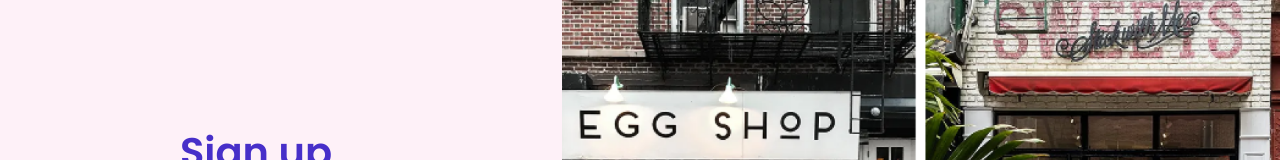
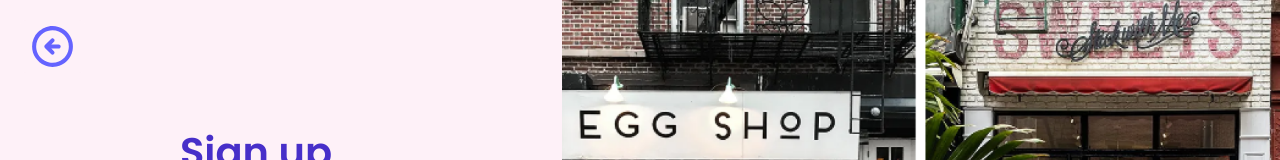
Before and after one commit to lups2000/stockbridge, a React (Create React App) app in the folder client/: page /signUp in a window 1280 px wide. Shown: the top 160 px of the page. Built offline with nearby package versions, Linux system fonts and the light colour scheme.

Commit message:
button to go back

```diff
--- a/client/src/pages/SignIn.tsx
+++ b/client/src/pages/SignIn.tsx
@@ -4,7 +4,10 @@ import { Title } from "../components/Text/Title";
 import { palette } from "../utils/colors";
 import signUpImage from "../assets/signUp.png";
 import { BodyText } from "../components/Text/BodyText";
+import backIcon from "../assets/back.svg";
+import { useNavigate } from "react-router-dom";
 export const SignIn: FC = () => {
+  const navigate = useNavigate();
   return (
     <>
       <div
@@ -25,17 +28,19 @@ export const SignIn: FC = () => {
             }}
             message="Sign in "
           />
+          <Button
+            style={{ position: "absolute", left: 20, top: 20, backgroundColor: palette.pageBG, border: "none" }}
+            onClick={() => navigate("/")}
+          >
+            <img src={backIcon} alt="delete" />
+          </Button>
           <Form>
             <Form.Group className="mb-2 mx-sm-4" controlId="formBasicEmail">
-              <Form.Label className="font-link">
-                Email address
-              </Form.Label>
+              <Form.Label className="font-link">Email address</Form.Label>
               <Form.Control type="email" placeholder="name@address.com" />
             </Form.Group>
             <Form.Group className="mb-2 mx-sm-4" controlId="formBasicPassword">
-              <Form.Label className="font-link">
-                Password
-              </Form.Label>
+              <Form.Label className="font-link">Password</Form.Label>
               <Form.Control type="password" placeholder="Password" />
             </Form.Group>
             <div className="mx-sm-4 d-grid font-link" style={{ marginTop: 50 }}>
--- a/client/src/pages/SignUp.tsx
+++ b/client/src/pages/SignUp.tsx
@@ -4,7 +4,10 @@ import { Title } from "../components/Text/Title";
 import { palette } from "../utils/colors";
 import signUpImage from "../assets/signUp.png";
 import { BodyText } from "../components/Text/BodyText";
+import { useNavigate } from "react-router-dom";
+import backIcon from "../assets/back.svg";
 export const SignUp: FC = () => {
+  const navigate = useNavigate();
   return (
     <>
       <div
@@ -25,6 +28,18 @@ export const SignUp: FC = () => {
             }}
             message="Sign up "
           />
+          <Button
+            style={{
+              position: "absolute",
+              left: 20,
+              top: 20,
+              backgroundColor: palette.pageBG,
+              border: "none",
+            }}
+            onClick={() => navigate("/")}
+          >
+            <img src={backIcon} alt="delete" />
+          </Button>
           <Form>
             <Form.Group className="mb-2 mx-sm-4" controlId="formBasicEmail">
               <Form.Label className="font-link">Email address</Form.Label>
```
Also changed, not shown: client/src/assets/back.svg (added).
